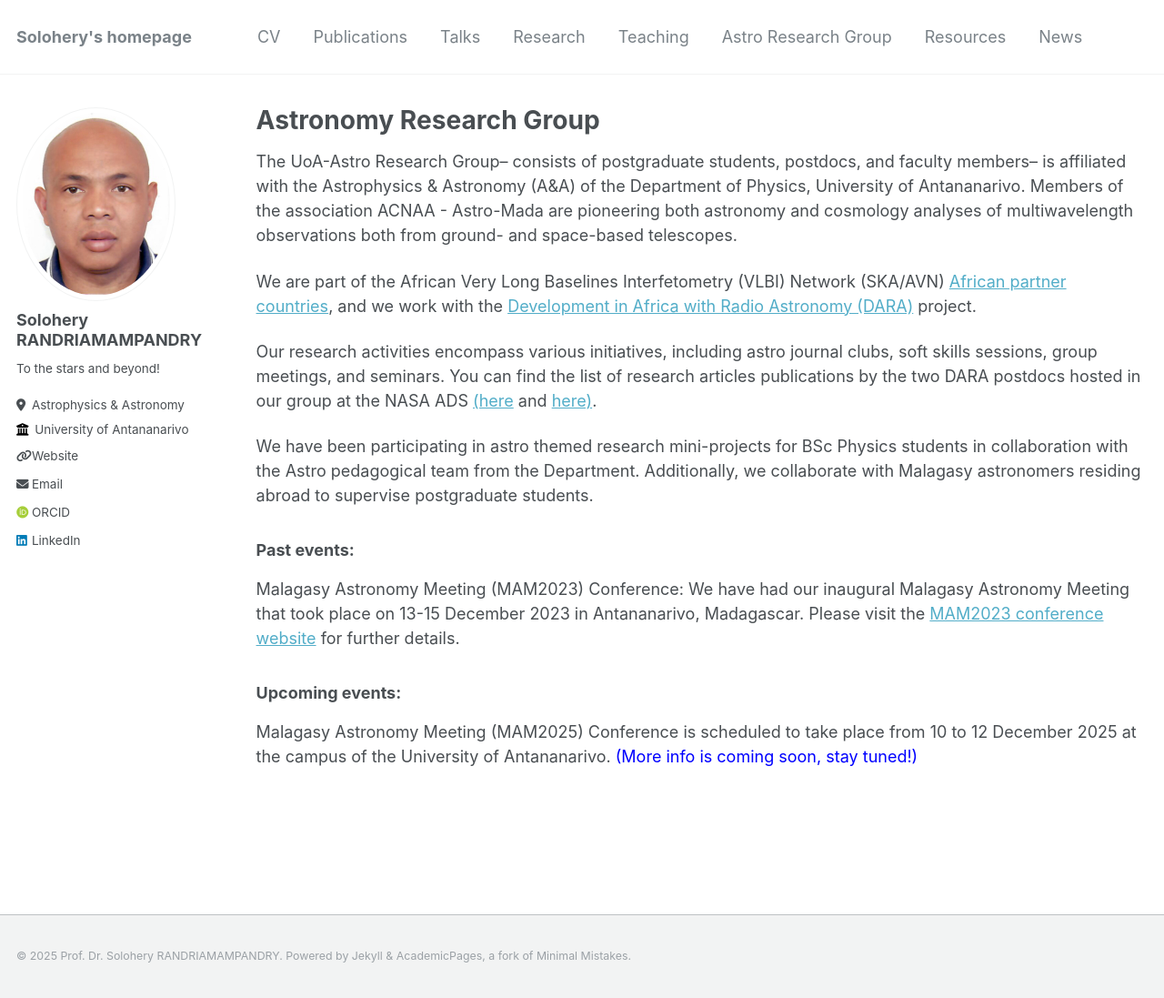
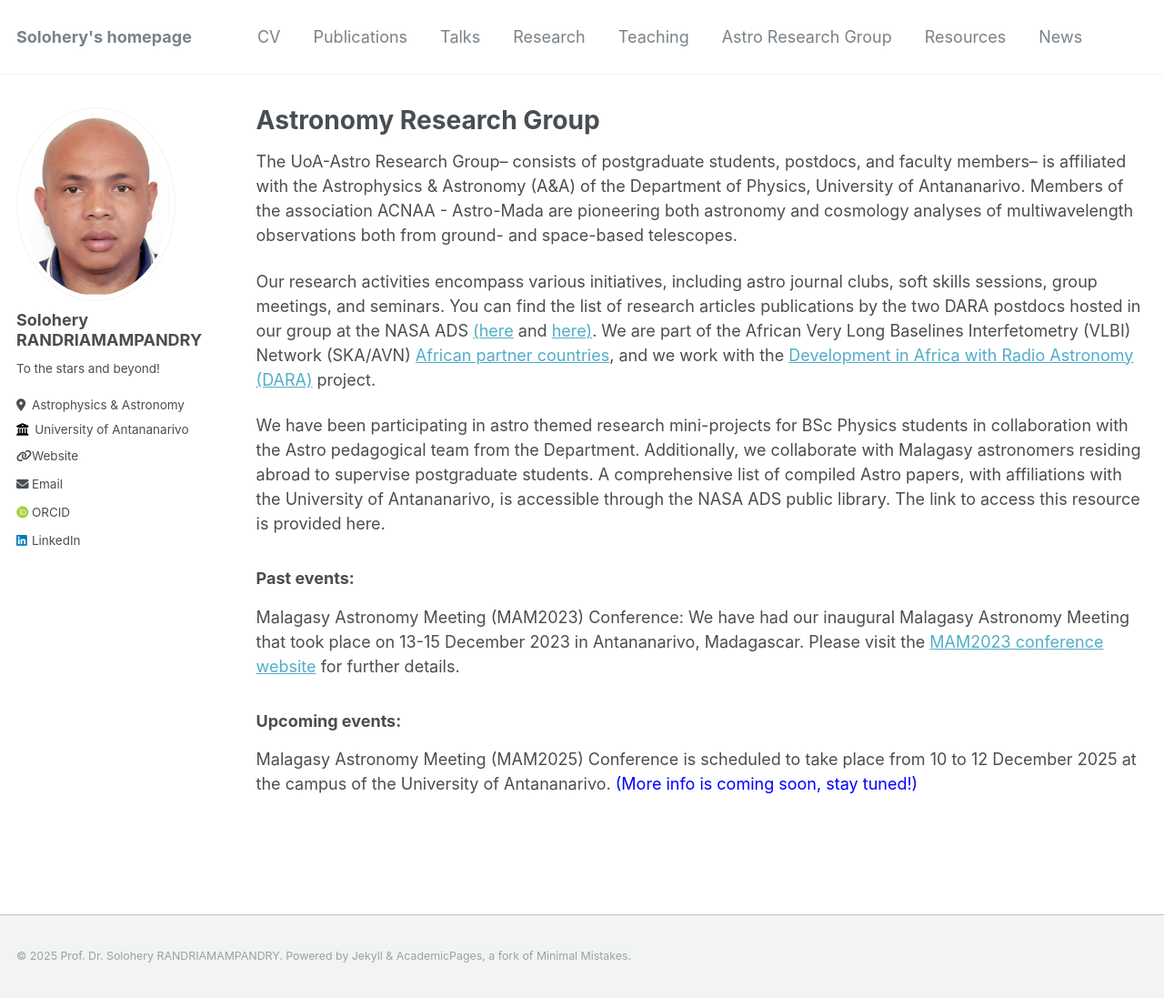
Before and after one commit to solohery-astro/solohery-astro.github.io, a Jekyll site: the page built from _pages/astro-mad.md, in a window 1280 px wide and 1097 px high. Shown: the whole window at 91% size. Built offline with Jekyll 4.4.1, drawn with Linux system fonts in a browser that asks for light colours; some web fonts are replaced.

Commit message:
Update astro-mad.md

```diff
--- a/_pages/astro-mad.md
+++ b/_pages/astro-mad.md
@@ -6,12 +6,10 @@ author_profile: true
 ---
 The UoA-Astro Research Group-- consists of postgraduate students, postdocs, and faculty members-- is affiliated with the Astrophysics & Astronomy (A&A) of the Department of Physics, University of Antananarivo. Members of the association ACNAA - Astro-Mada are pioneering both astronomy and cosmology analyses of multiwavelength observations both from ground- and space-based telescopes.
 
-We are part of the African Very Long Baselines Interfetometry (VLBI) Network (SKA/AVN) [African partner countries](https://www.sarao.ac.za/science/avn/){:target="_blank" rel="noopener noreferrer"}, and we work with the [Development in Africa with Radio Astronomy (DARA)](https://www.dara-project.org/){:target="_blank" rel="noopener noreferrer"} project.
+Our research activities encompass various initiatives, including astro journal clubs, soft skills sessions, group meetings, and seminars. You can find the list of research articles publications by the two DARA postdocs hosted in our group at the NASA ADS
+[(here](https://ui.adsabs.harvard.edu/search/fq=%7B!type%3Daqp%20v%3D%24fq_database%7D&fq_database=database%3A%20(astronomy%20OR%20physics)&q=author%3A(%22ramamonjisoa%2C%20f%22)&sort=date%20desc%2C%20bibcode%20desc&p_=0){:target="_blank" rel="noopener noreferrer"} and [here)](https://ui.adsabs.harvard.edu/search/fq=%7B!type%3Daqp%20v%3D%24fq_database%7D&fq_database=database%3A%20(astronomy%20OR%20physics)&q=author%3A(%22randriamampandry%2C%20t%22)&sort=date%20desc%2C%20bibcode%20desc&p_=0){:target="_blank" rel="noopener noreferrer"}.  We are part of the African Very Long Baselines Interfetometry (VLBI) Network (SKA/AVN) [African partner countries](https://www.sarao.ac.za/science/avn/){:target="_blank" rel="noopener noreferrer"}, and we work with the [Development in Africa with Radio Astronomy (DARA)](https://www.dara-project.org/){:target="_blank" rel="noopener noreferrer"} project.
 
-Our research activities encompass various initiatives, including astro journal clubs, soft skills sessions, group meetings, and seminars. You can find the list of research articles publications by the two DARA postdocs hosted in our group at the NASA ADS
-[(here](https://ui.adsabs.harvard.edu/search/fq=%7B!type%3Daqp%20v%3D%24fq_database%7D&fq_database=database%3A%20(astronomy%20OR%20physics)&q=author%3A(%22ramamonjisoa%2C%20f%22)&sort=date%20desc%2C%20bibcode%20desc&p_=0){:target="_blank" rel="noopener noreferrer"} and [here)](https://ui.adsabs.harvard.edu/search/fq=%7B!type%3Daqp%20v%3D%24fq_database%7D&fq_database=database%3A%20(astronomy%20OR%20physics)&q=author%3A(%22randriamampandry%2C%20t%22)&sort=date%20desc%2C%20bibcode%20desc&p_=0){:target="_blank" rel="noopener noreferrer"}.
-
-We have been participating in astro themed research mini-projects for BSc Physics students in collaboration with the Astro pedagogical team from the Department. Additionally, we collaborate with Malagasy astronomers residing abroad to supervise postgraduate students.
+We have been participating in astro themed research mini-projects for BSc Physics students in collaboration with the Astro pedagogical team from the Department. Additionally, we collaborate with Malagasy astronomers residing abroad to supervise postgraduate students. A comprehensive list of compiled Astro papers, with affiliations with the University of Antananarivo, is accessible through the NASA ADS public library. The link to access this resource is provided here.
 
 ### Past events:
 Malagasy Astronomy Meeting (MAM2023) Conference:
```
